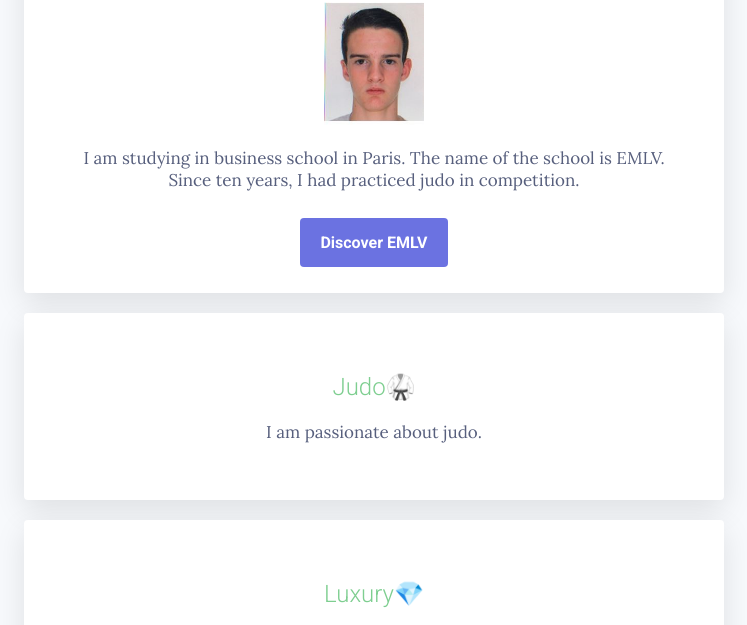
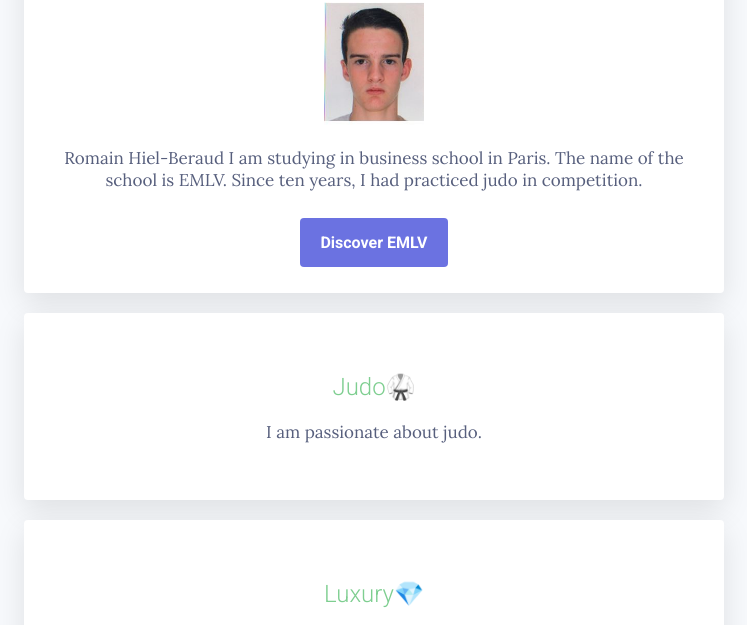
Before and after one commit to HugHB99/Site, a plain HTML site: page index.html in a window 1280 px wide. Shown: the part 159-784 px from the top of the page, without its empty margins (266-1013 px from the left). Drawn offline with Linux system fonts and the light colour scheme.

Commit message:
Update index.html

```diff
--- a/index.html
+++ b/index.html
@@ -13,7 +13,9 @@
   	  <div class="card-white" id="introduction">
   		<h1>Hello, I am Romain Hiel-Beraud 😀</h1>
   	    <img src="profile-picture.png" width="100"/>
+
   	    <p>
+		Romain Hiel-Beraud
   	     I am studying in business school in Paris. The name of the school is EMLV. Since ten years, I had practiced judo in competition.
   	    </p>
   	    <a href="https://www.emlv.fr/" class="btn-blue" target="_black">Discover EMLV</a>
```
